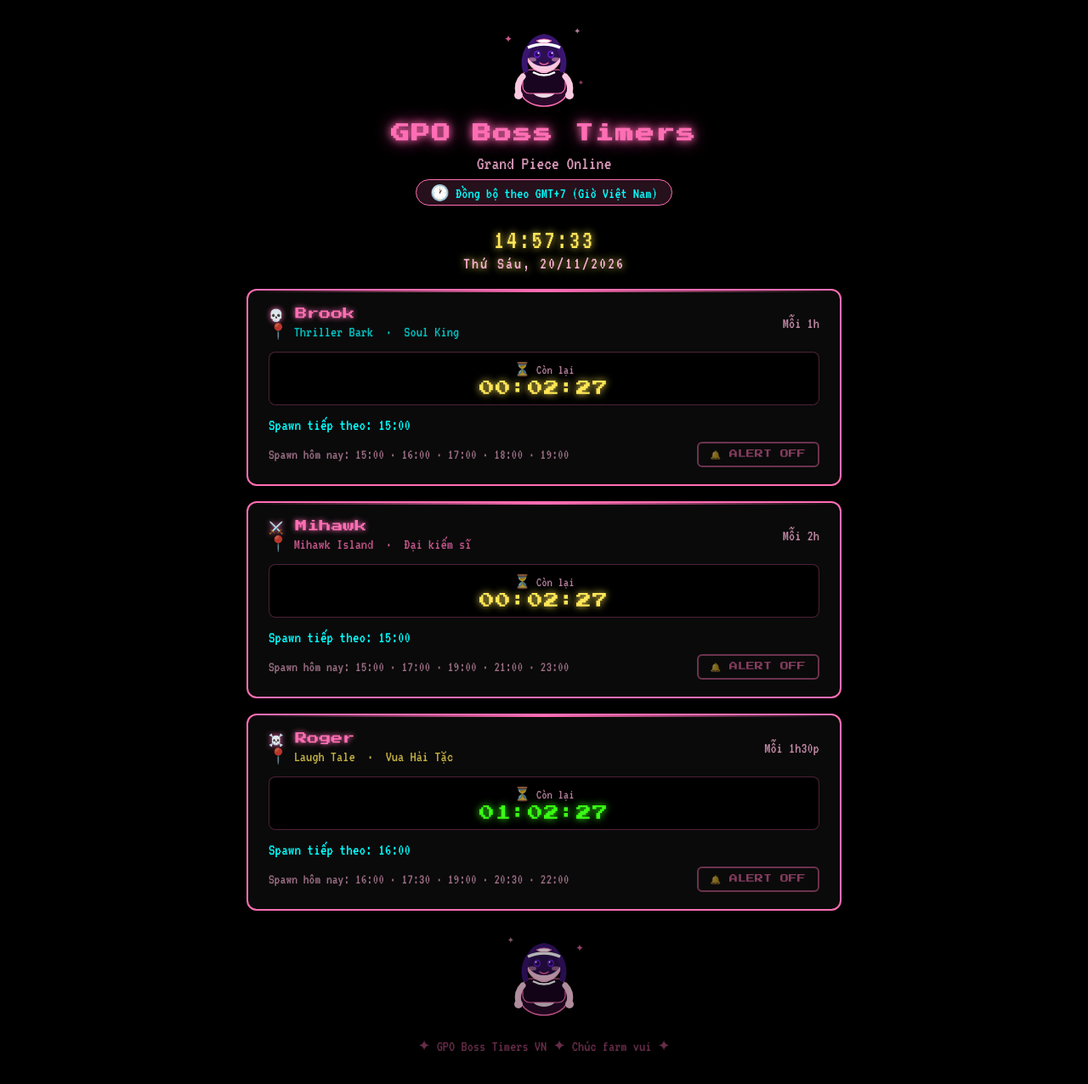
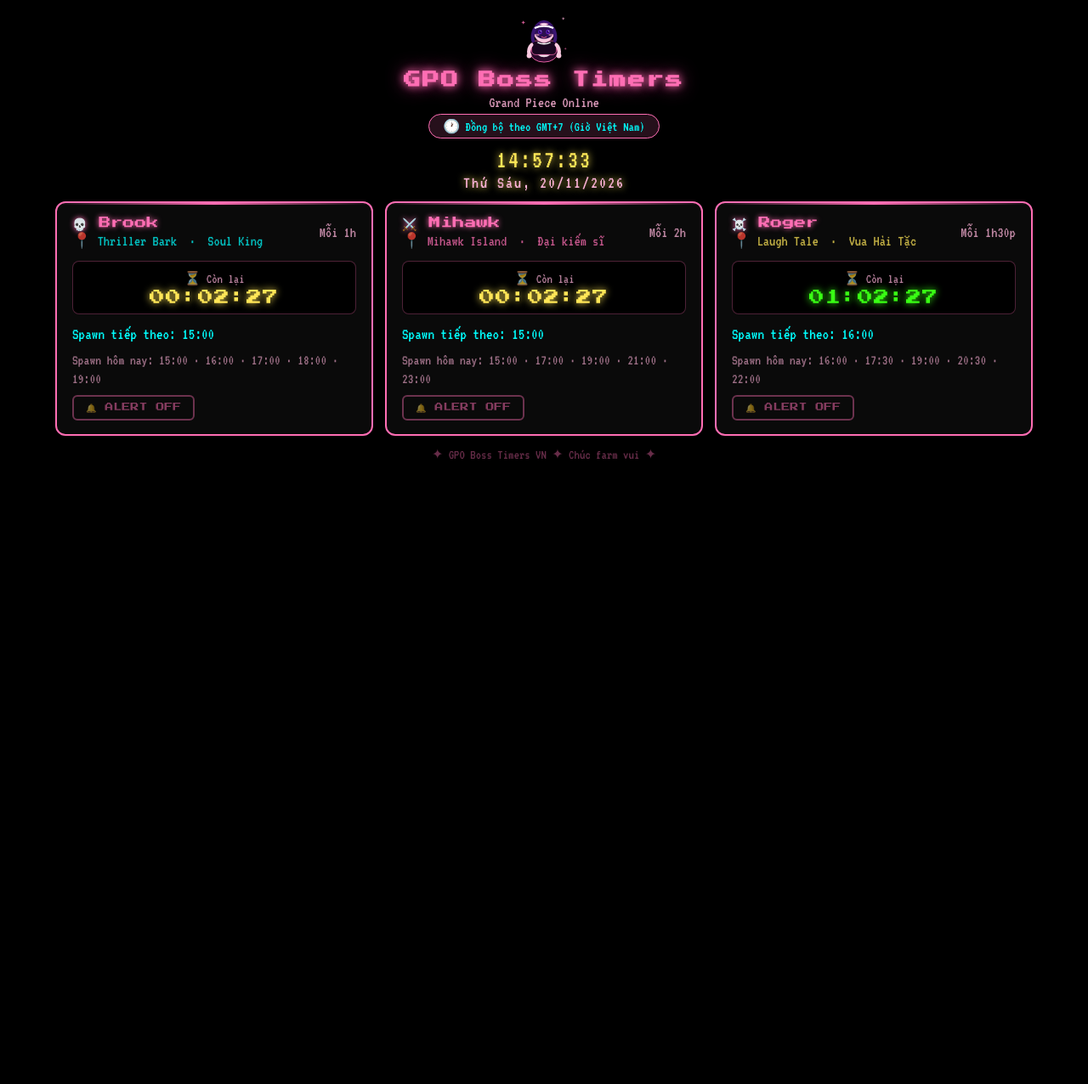
Before and after one commit to ZomBieVND/gpotimervn, a plain HTML site: page index.html in a window 1280 px wide. Shown: the whole page at 85% size. After the commit the page ends 800 px from the top, so only its background shows below. Drawn offline with Linux system fonts and the light colour scheme.

Commit message:
Update index.html

```diff
--- a/index.html
+++ b/index.html
@@ -30,10 +30,12 @@
       display: flex;
       flex-direction: column;
       align-items: center;
-      padding: 20px 10px 40px;
+      padding: 12px 14px 16px;
     }
 
-    .wrapper { position: relative; z-index: 1; width: 100%; max-width: 700px; }
+    .wrapper { position: relative; z-index: 1; width: 100%; max-width: 1150px; }
+    #cardsContainer { display: grid; grid-template-columns: repeat(3, 1fr); gap: 14px; align-items: stretch; }
+    @media (max-width: 860px) { #cardsContainer { grid-template-columns: 1fr; } }
 
     /* Maid character top */
     .maid-top {
@@ -45,21 +47,21 @@
 
     header {
       text-align: center;
-      margin-bottom: 24px;
+      margin-bottom: 10px;
     }
 
     header h1 {
       font-family: 'Press Start 2P', monospace;
-      font-size: clamp(14px, 3.5vw, 22px);
+      font-size: clamp(14px, 3vw, 20px);
       color: var(--pink);
       text-shadow: 0 0 10px var(--pink), 0 0 20px var(--dark-pink);
       letter-spacing: 2px;
-      margin-bottom: 8px;
+      margin-bottom: 4px;
       line-height: 1.4;
     }
 
     .subtitle {
-      font-size: 22px;
+      font-size: 18px;
       color: var(--light-pink);
       opacity: 0.85;
     }
@@ -70,16 +72,16 @@
       border: 1px solid var(--pink);
       border-radius: 20px;
       padding: 4px 16px;
-      font-size: 18px;
+      font-size: 16px;
       color: var(--cyan);
-      margin-top: 8px;
+      margin-top: 4px;
     }
 
     /* Clock */
     .live-clock {
       text-align: center;
-      margin-bottom: 20px;
-      font-size: 32px;
+      margin-bottom: 12px;
+      font-size: 30px;
       color: var(--yellow);
       text-shadow: 0 0 8px var(--yellow);
       letter-spacing: 2px;
@@ -92,8 +94,8 @@
       background: var(--card-bg);
       border: 2px solid var(--border);
       border-radius: 12px;
-      padding: 20px 24px;
-      margin-bottom: 18px;
+      padding: 16px 18px;
+      margin-bottom: 0;
       box-shadow: none;
       position: relative;
       overflow: hidden;
@@ -208,8 +210,8 @@
       font-size: 17px;
       color: var(--light-pink);
       opacity: 0.6;
-      max-width: 70%;
-      line-height: 1.4;
+      flex: 1 1 100%;
+      line-height: 1.3;
     }
 
     /* Maid bottom */
@@ -222,17 +224,17 @@
 
     footer {
       text-align: center;
-      margin-top: 20px;
-      font-size: 18px;
+      margin-top: 12px;
+      font-size: 16px;
       color: rgba(255,110,180,0.4);
     }
 
     /* SVG maid placeholder */
     .maid-svg {
-      width: 110px;
-      height: 110px;
+      width: 64px;
+      height: 64px;
       display: block;
-      margin: 0 auto 12px;
+      margin: 0 auto 4px;
     }
 
     /* Responsive */
@@ -305,37 +307,6 @@
   </div>
 
   <div id="cardsContainer"></div>
-
-  <!-- Bottom maid -->
-  <svg class="maid-svg" style="margin-top:16px;opacity:0.7;transform:scaleX(-1)" viewBox="0 0 110 110" xmlns="http://www.w3.org/2000/svg">
-    <ellipse cx="55" cy="85" rx="28" ry="20" fill="#2a0a2a" stroke="#ff6eb4" stroke-width="1.5"/>
-    <ellipse cx="55" cy="82" rx="16" ry="13" fill="#fff0f8" opacity=".9"/>
-    <rect x="30" y="62" width="50" height="28" rx="8" fill="#1a0520" stroke="#ff6eb4" stroke-width="1.2"/>
-    <path d="M42 65 Q55 72 68 65" stroke="white" stroke-width="2.5" fill="none"/>
-    <rect x="49" y="52" width="12" height="14" rx="4" fill="#f9c9e0"/>
-    <ellipse cx="55" cy="45" rx="20" ry="20" fill="#f9c9e0" stroke="#f7a8cc" stroke-width="1.2"/>
-    <ellipse cx="55" cy="40" rx="21" ry="18" fill="#2d1050"/>
-    <path d="M36 38 Q38 22 55 20 Q72 22 74 38 Q68 28 55 27 Q42 28 36 38Z" fill="#3a1570"/>
-    <path d="M36 38 Q30 50 33 62" stroke="#3a1570" stroke-width="7" fill="none" stroke-linecap="round"/>
-    <path d="M74 38 Q80 50 77 62" stroke="#3a1570" stroke-width="7" fill="none" stroke-linecap="round"/>
-    <path d="M36 36 Q55 28 74 36" stroke="white" stroke-width="3.5" fill="none"/>
-    <path d="M46 28 Q55 24 64 28 Q57 32 55 30 Q53 32 46 28Z" fill="white" stroke="#ff6eb4" stroke-width="0.8"/>
-    <ellipse cx="47" cy="44" rx="4" ry="4.5" fill="#6020c0"/>
-    <ellipse cx="63" cy="44" rx="4" ry="4.5" fill="#6020c0"/>
-    <circle cx="47" cy="44" r="2.5" fill="#2a0060"/>
-    <circle cx="63" cy="44" r="2.5" fill="#2a0060"/>
-    <circle cx="48.5" cy="42.5" r="1" fill="white"/>
-    <circle cx="64.5" cy="42.5" r="1" fill="white"/>
-    <ellipse cx="41" cy="50" rx="5" ry="2.5" fill="#ffb3cc" opacity=".5"/>
-    <ellipse cx="69" cy="50" rx="5" ry="2.5" fill="#ffb3cc" opacity=".5"/>
-    <path d="M50 54 Q55 58 60 54" stroke="#f06090" stroke-width="1.5" fill="none" stroke-linecap="round"/>
-    <path d="M30 70 Q22 78 25 90" stroke="#f9c9e0" stroke-width="7" fill="none" stroke-linecap="round"/>
-    <path d="M80 70 Q88 78 85 90" stroke="#f9c9e0" stroke-width="7" fill="none" stroke-linecap="round"/>
-    <circle cx="25" cy="92" r="5" fill="#f9c9e0"/>
-    <circle cx="85" cy="92" r="5" fill="#f9c9e0"/>
-    <text x="8" y="30" font-size="12" fill="#ff6eb4" opacity=".8">✦</text>
-    <text x="90" y="20" font-size="10" fill="#ffb3d9" opacity=".7">✦</text>
-  </svg>
 
   <footer>✦ GPO Boss Timers VN ✦ Chúc farm vui ✦</footer>
 </div>
```
